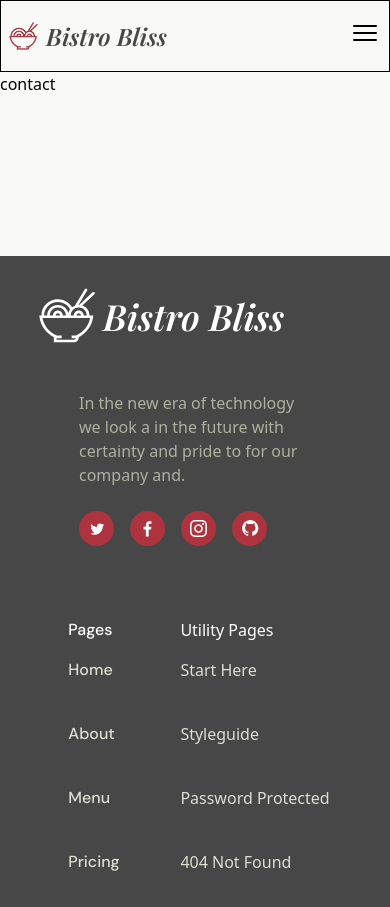
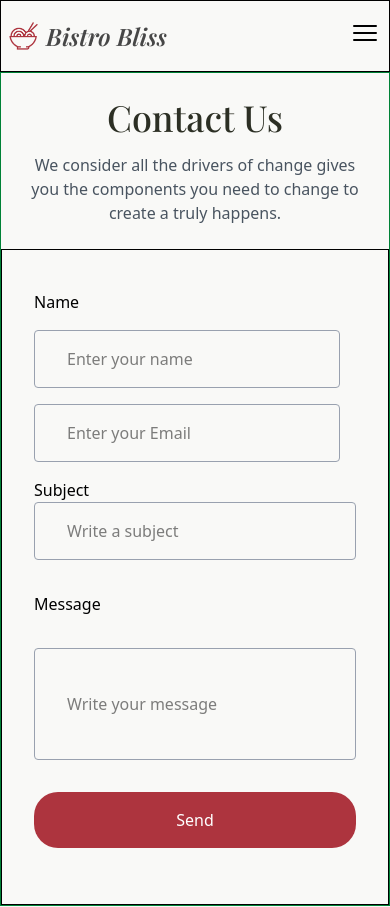
Before and after one commit to Samad0777/food-site, a React (Vite) app: page /contact in a window 390 px wide. Shown: the top 907 px of the page. Built offline with nearby package versions, Linux system fonts and the light colour scheme.

Commit message:
mobile navbar bug fixed and contact page Ui initialized

```diff
--- a/src/components/Navbar.jsx
+++ b/src/components/Navbar.jsx
@@ -79,7 +79,6 @@ const Navbar = () => {
       <div>
         <button onClick={()=>{
           setOpen(!open);
-          console.log(open);
 
         }}>
           <div>
--- a/src/pages/Contact.jsx
+++ b/src/pages/Contact.jsx
@@ -3,7 +3,78 @@ import React from 'react'
 const Contact = () => {
   return (
     <>
-    <h1>contact</h1>
+    <section className="h-auto border border-green-700">
+
+    <div className='text-center m-6 space-y-4'>
+      <h1 className='font-playfair text-4xl md:text-7xl text-secondary'>
+        Contact Us
+      </h1>
+      <p className='text-[#495460]'>
+        We consider all the drivers of change gives you the components you need to change to create a truly happens.
+      </p>
+    </div>
+
+    <div className='border h-auto'>
+    <div className="flex justify-center items-center">
+              <form className="rounded-2xl bg-[#F9F9F7] flex flex-col space-x-4 space-y-4  px-8 py-10">
+
+                  <div className='flex justify-between'>
+                  <label htmlFor="Name">Name</label>
+                  <label className='hidden lg:block' htmlFor="Name">Email</label>
+                  </div>
+
+                <div className="md:flex space-x-4 space-y-4">
+                  <input
+                    type="text"
+                    name="Name"
+                    placeholder="Enter your name"
+                    className="border border-gray-400 px-8 py-4 rounded-sm md:w-[60%] w-full"
+                  />
+
+
+
+                <label className='hidden lg:hidden' htmlFor="Name">Email</label>
+                  <input
+                    type="text"
+                    name="Name"
+                    placeholder="Enter your Email"
+                    className="border border-gray-400 px-8 py-4 rounded-sm md:w-[60%] w-full"
+                  />
+
+                </div>
+
+
+                <div className='w-full'>
+
+                  <label htmlFor="Phone">Subject</label>
+                  <input
+                    type="text"
+                    name="Phone"
+                    placeholder="Write a subject"
+                    className="border px-8 py-4 border-gray-400 rounded-sm w-full"
+                  />
+                </div>
+
+
+                <label className="py-4" htmlFor="member">Message</label>
+                <input
+                  type="text"
+                  name="member"
+                  placeholder="Write your message"
+                  className="border px-8 py-4 w-full h-28 border-gray-400 rounded-sm"
+                />
+
+                <button
+                  type="submit"
+                  className="my-4 cursor-pointer hover:bg-[#972730] transition-all ease-in-out duration-300 active:scale-90 w-full bg-red-primary text-white py-4 px-4 rounded-3xl"
+                >
+                  Send
+                </button>
+              </form>
+            </div>
+    </div>
+
+    </section>
     </>
   )
 }
```
